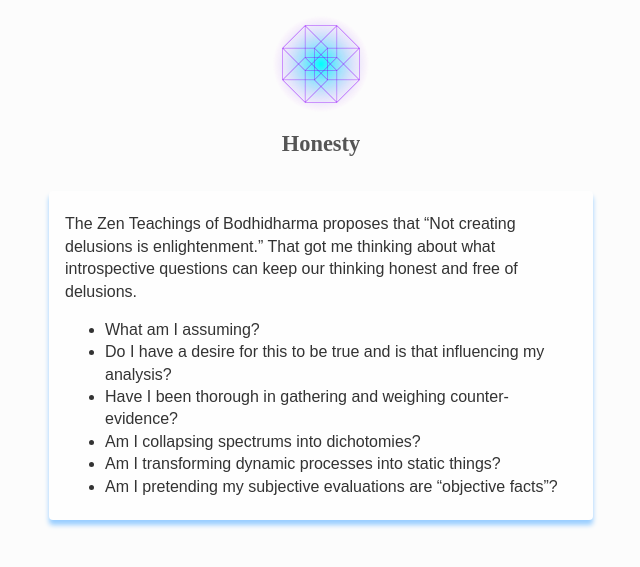
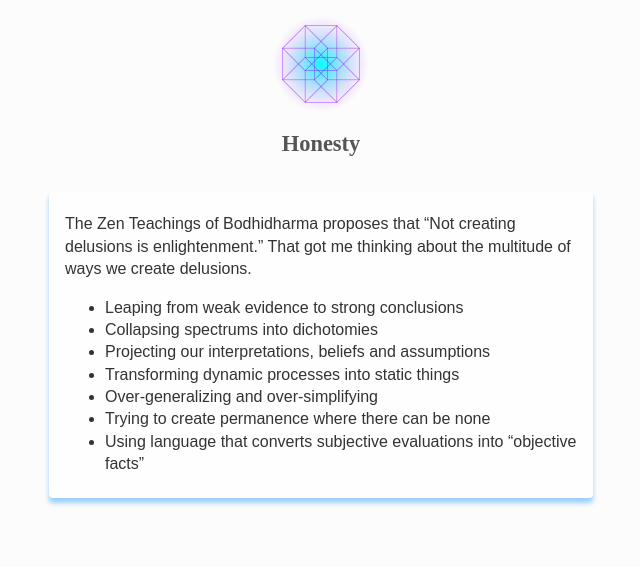
Before and after one commit to derek-v-s/derek-v-s.github.io, a Jekyll site: the page built from honesty.md, in a window 1280 px wide. Shown: the top 567 px of the page, without its empty margins (319-959 px from the left). Built offline with Jekyll 4.4.1, drawn with Linux system fonts in a browser that asks for light colours.

Commit message:
List methods of delusion creation instead of questions

```diff
--- a/honesty.md
+++ b/honesty.md
@@ -4,11 +4,12 @@ description: Enlightenment through intellectual honesty
 permalink: /honesty.html
 ---
 
-The Zen Teachings of Bodhidharma proposes that "Not creating delusions is enlightenment." That got me thinking about what introspective questions can keep our thinking honest and free of delusions.
+The Zen Teachings of Bodhidharma proposes that "Not creating delusions is enlightenment." That got me thinking about the multitude of ways we create delusions.
 
-- What am I assuming?
-- Do I have a desire for this to be true and is that influencing my analysis?
-- Have I been thorough in gathering and weighing counter-evidence?
-- Am I collapsing spectrums into dichotomies?
-- Am I transforming dynamic processes into static things?
-- Am I pretending my subjective evaluations are "objective facts"?
+- Leaping from weak evidence to strong conclusions
+- Collapsing spectrums into dichotomies
+- Projecting our interpretations, beliefs and assumptions
+- Transforming dynamic processes into static things
+- Over-generalizing and over-simplifying
+- Trying to create permanence where there can be none
+- Using language that converts subjective evaluations into "objective facts"
```
